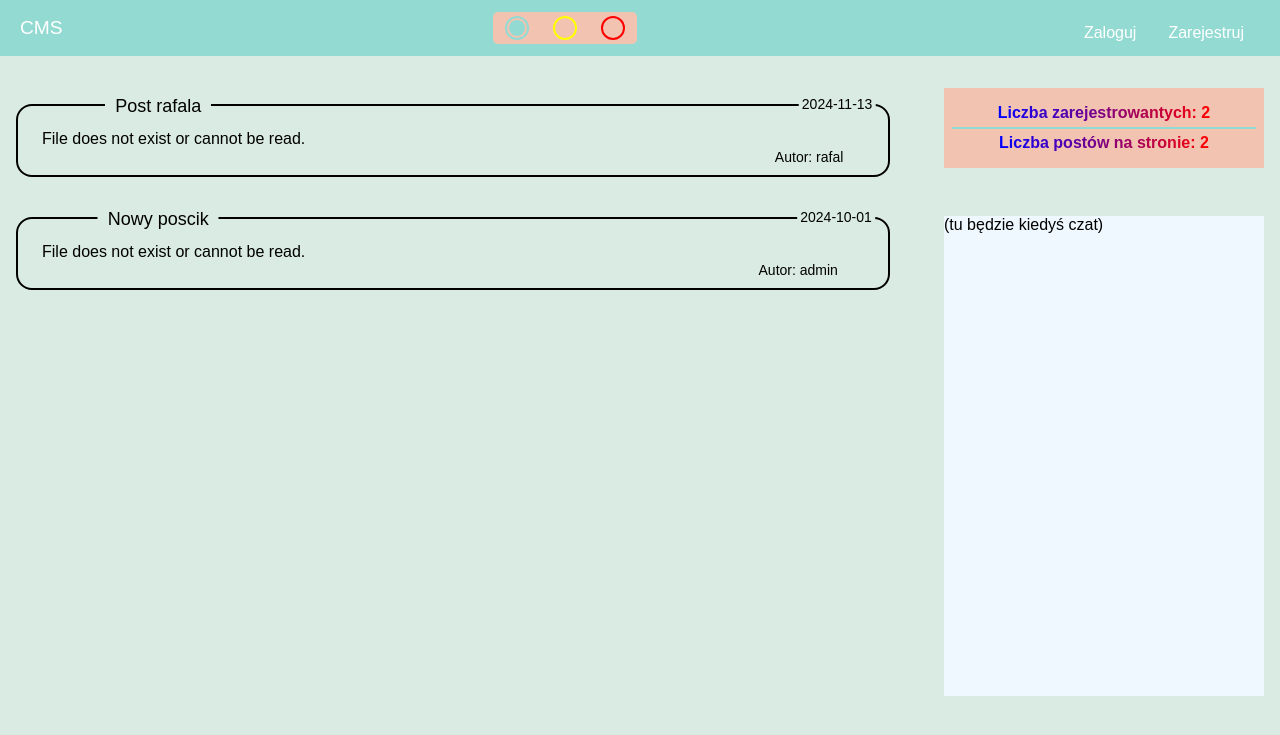
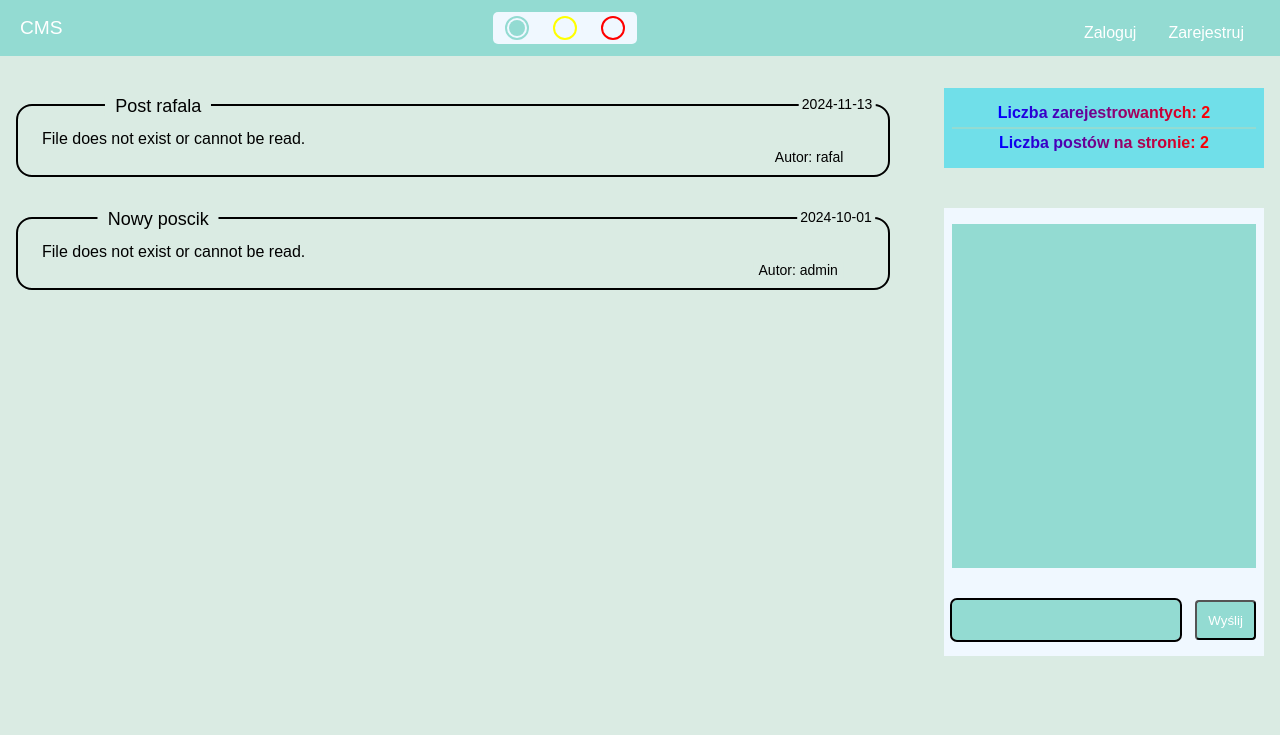
Before and after one commit to Rafistefek2/cms, a PHP site: page / in a window 1280 px wide. Shown: the top 735 px of the page. Run offline with PHP 8.4, Linux system fonts and the light colour scheme; data comes from the database, SQL or seed files in the repository.

Commit message:
zaczynam czat pochlastam sie

```diff
--- a/css/general.css
+++ b/css/general.css
@@ -5,7 +5,7 @@
 }
 :root{
     --color-back: #DAEBE3;
-    --color-panel: #F3C3B2;
+    --color-panel: #c1d497;
     --form-outline: #007bff;
     --text-white: #ffffff;
     --text-black: #000000;
@@ -15,6 +15,7 @@
     --even-hover: #FDE8D3;
     --form-border: #ccc;
     --select-white: white;
+    --chat-color: aliceblue;
 }
 
 body {
@@ -322,13 +323,7 @@ span{
     background-color: var(--color-header);
     color: var(--text-black);
 }
-.czat{
-    width: 20em;
-    height: 30em;
-    background-color: aliceblue;
-    margin-left: 1em;
-    margin-top: 3em;
-}
+
 .info{
     background-color: var(--color-panel);
     top: 4em;
@@ -421,7 +416,7 @@ span{
     width: 9em;
     height: 2em;
     padding: 0.5em 1em;
-    background-color: var(--color-panel);
+    background-color: var(--chat-color);
     border-radius: 5px;
 
 }
@@ -451,7 +446,7 @@ input[type="radio"]#alter{
 
 :root:has(#domyslny:checked){
     --color-back: #DAEBE3;
-    --color-panel: #F3C3B2;
+    --color-panel: #70dfe9;
     --form-outline: #007bff;
     --text-white: #ffffff;
     --text-black: #000000;
@@ -461,6 +456,7 @@ input[type="radio"]#alter{
     --even-hover: #FDE8D3;
     --form-border: #ccc;
     --select-white: white;
+    --chat-color: aliceblue;
 }
 :root:has(#kontrast:checked){
     --color-back: #050505;
@@ -475,6 +471,7 @@ input[type="radio"]#alter{
     --color-header: rgba(43, 41, 41, 0.801);
     --form-border: #0073ff;
     --select-white: rgb(177, 162, 162);
+    --chat-color: rgb(147, 183, 183);
 }
 :root:has(#alter:checked){
     --color-back: #ff4949;
@@ -489,6 +486,56 @@ input[type="radio"]#alter{
     --color-header: rgba(221, 145, 5, 0.801);
     --form-border: #ff009d;
     --select-white: rgb(248, 195, 195);
+    --chat-color: rgb(221, 156, 242);
+}
+.czat{
+    width: 20em;
+    height: 28em;
+    background-color: var(--chat-color);
+    margin-left: 1em;
+    margin-top: 2.5em;
+    color: var(--text-black);
+    display: flex;
+    flex-direction: column-reverse;
+    padding: 1em 0.5em 1em;
+}
+.bottominput{
+    display: flex;
+    justify-content: space-between;
+}
+#inputsend{
+    width: 75%;
+    height: 3em;
+    padding: 0.5em;
+    border-radius: 5px;
+    border: none;
+    outline: 2px solid var(--text-black);
+    background-color: var(--color-header);
+    color: var(--text-black);
+}
+#inputsend:focus{
+    outline: 2px solid var(--form-outline);
+}
+.btn-send{
+    width: 20%;
+    height: 3em;
+    color: var(--text-white);
+    border-radius: 4px;
+    /* background-color: #F3C3B2; */
+    background-color: var(--color-header);
+    transition: .5s;
+}
+.btn-send:hover{
+    scale: 1.05;
+    box-shadow: 0px 1px 24px 5px rgba(163,156,156,0.89);
+    -webkit-box-shadow: 0px 1px 24px 5px rgba(163,156,156,0.89);
+    -moz-box-shadow: 0px 1px 24px 5px rgba(163,156,156,0.89);
+}
+.chatcontent{
+    width: 100%;
+    height: 100%;
+    background-color: var(--color-header);
+    margin-bottom: 2em;
 }
 
 
--- a/index.php
+++ b/index.php
@@ -96,7 +96,13 @@ if ($stm = $connect->prepare('SELECT * FROM posts JOIN users ON users.ID = posts
                 ?>
             </div>
             <div class="czat">
-                (tu będzie kiedyś czat)
+                <div class="bottominput">
+                    <input type="text" name="wiadomosc" id="inputsend">
+                    <button class='btn-send'>Wyślij</button>
+                </div>
+                <div class="chatcontent">
+
+                </div>
             </div>
         </div>
     </div>
```
Also changed, not shown: js/themes.js (+4 -4 lines).
